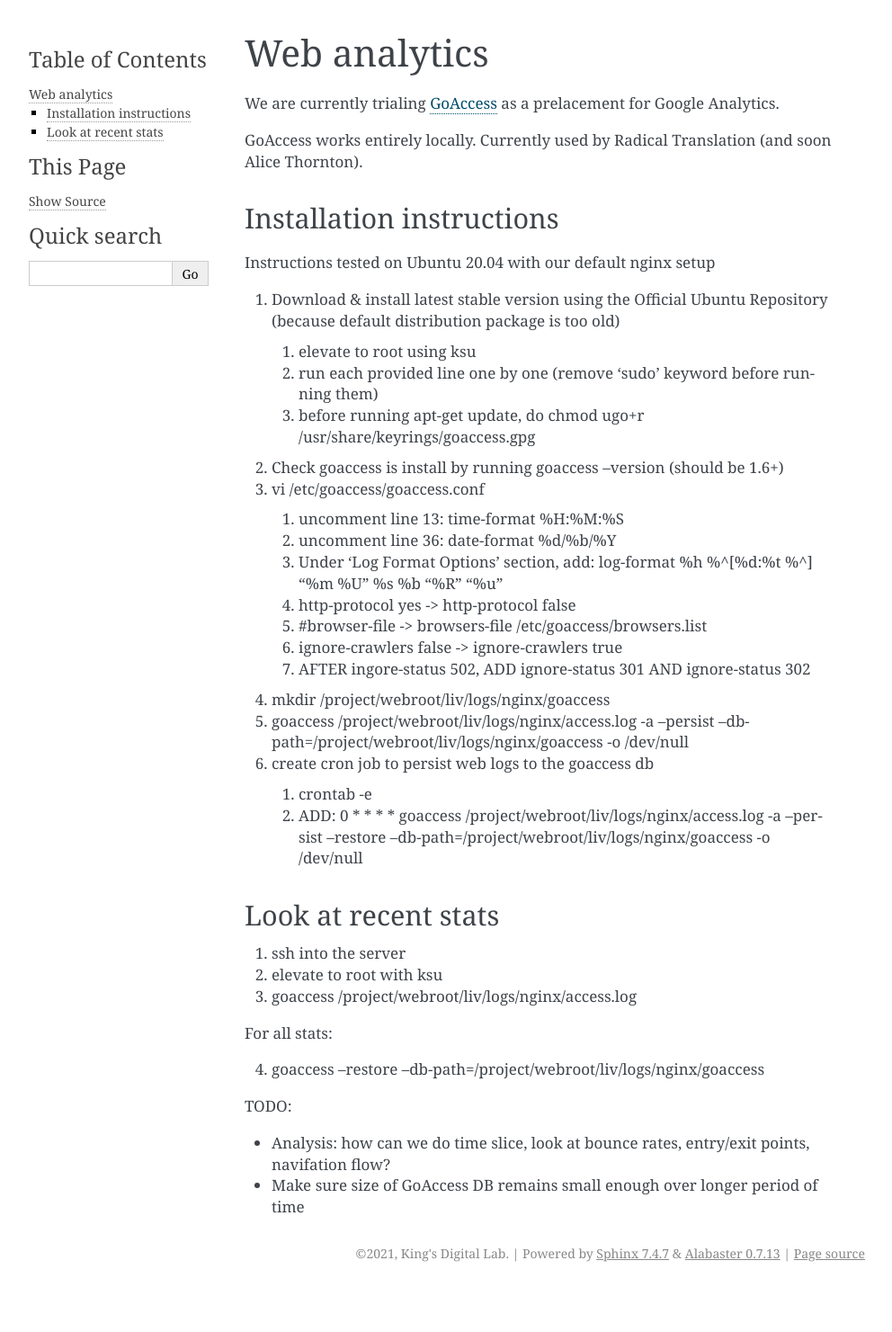
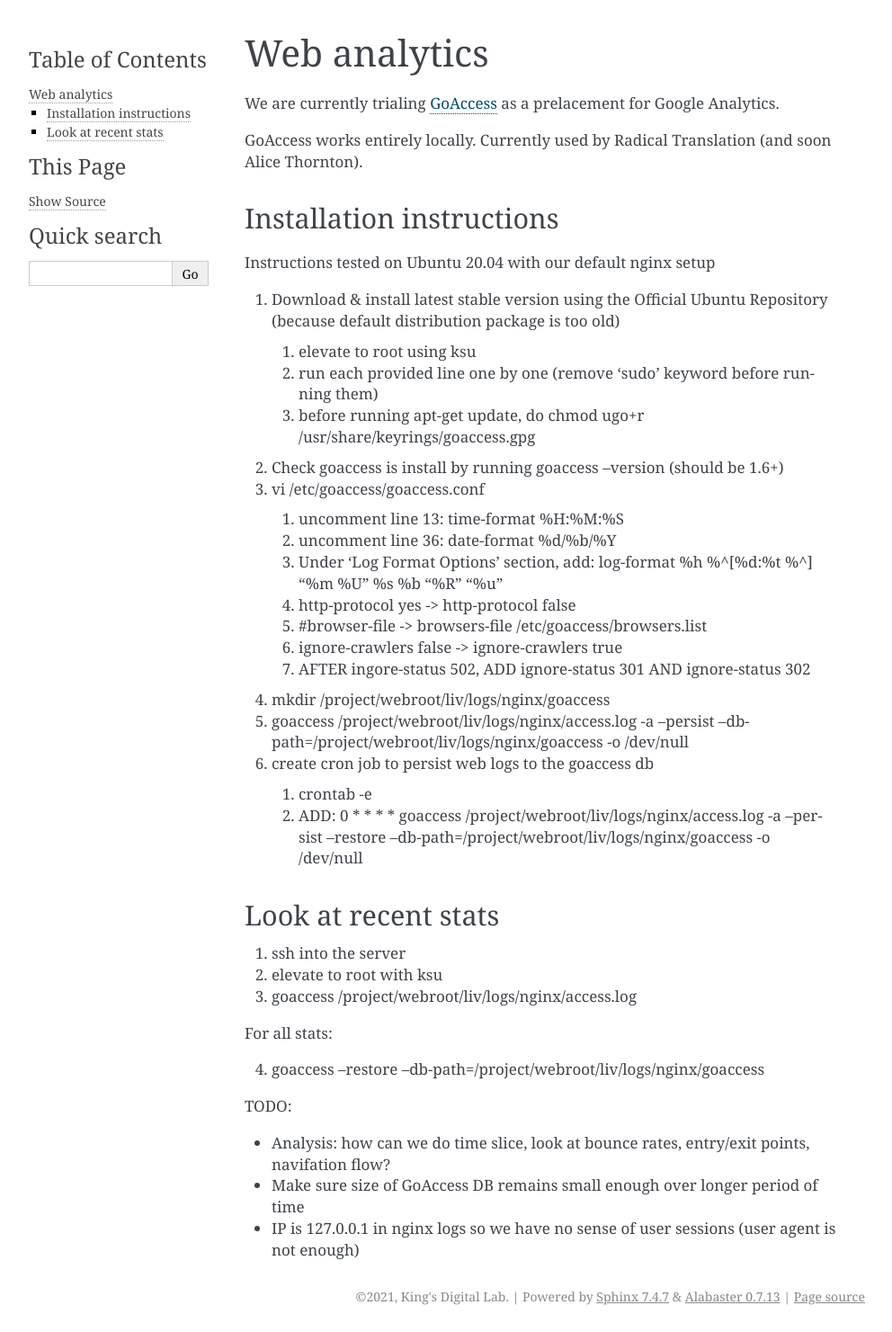
Before and after one commit to kingsdigitallab/reusable-components, a Sphinx documentation site: the page built from docs/reference/web-analytics.rst, in a window 1280 px wide. Shown: the whole page at 90% size, without its empty margins (148-1140 px from the left). Built offline with Sphinx 7.4.7, drawn with Linux system fonts in a browser that asks for light colours; before the commit the page ends 1433 px from its top, so only the background shows below that.

Commit message:
Update web-analytics.rst

```diff
--- a/docs/reference/web-analytics.rst
+++ b/docs/reference/web-analytics.rst
@@ -51,3 +51,4 @@ TODO:
 
 * Analysis: how can we do time slice, look at bounce rates, entry/exit points, navifation flow?
 * Make sure size of GoAccess DB remains small enough over longer period of time
+* IP is 127.0.0.1 in nginx logs so we have no sense of user sessions (user agent is not enough)
```
